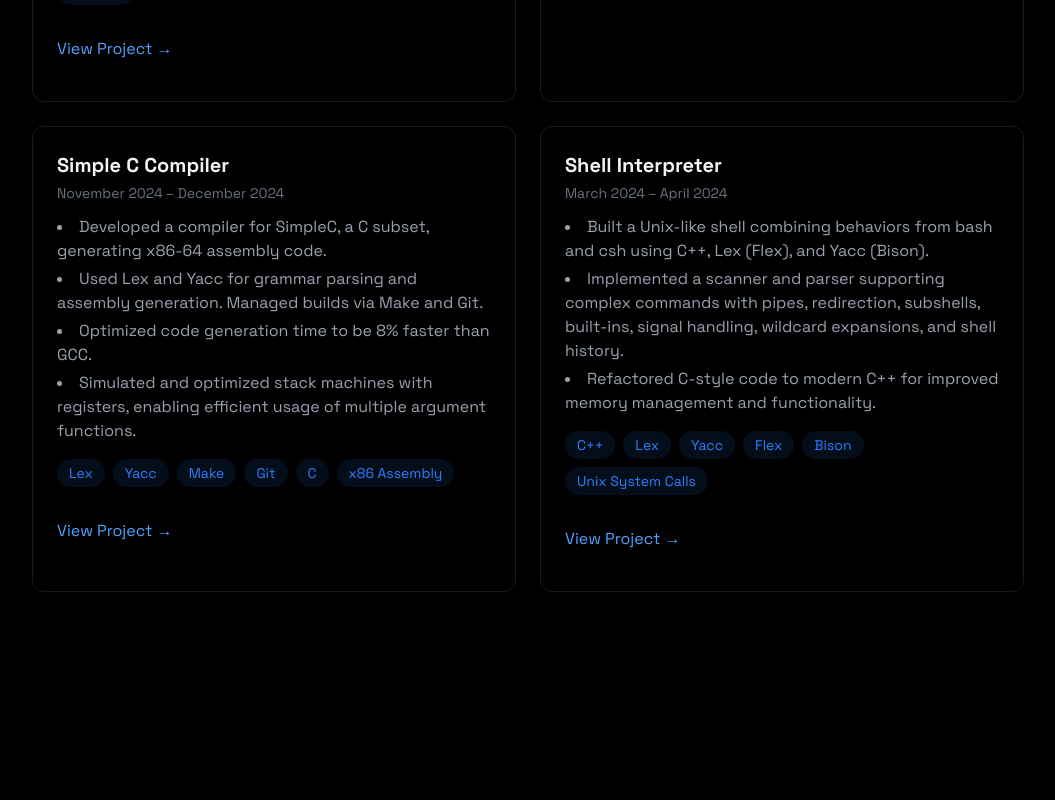
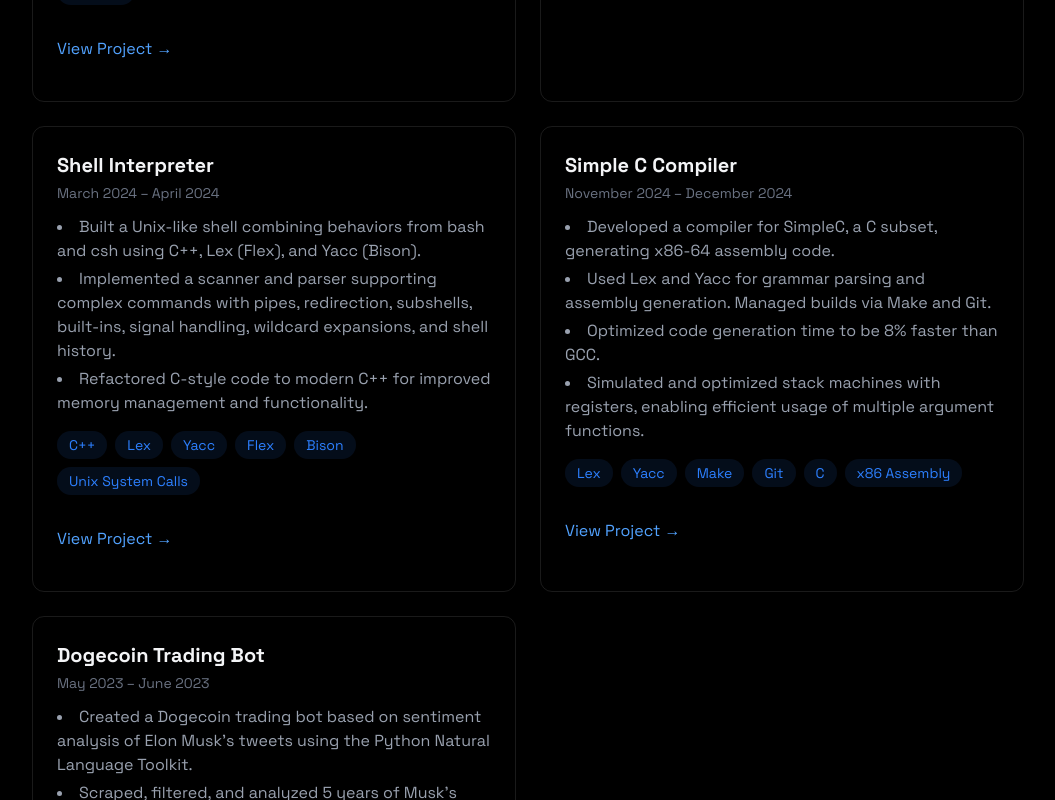
Before and after one commit to PranayN23/pranaynandkeolyar-portfolio, a React (Vite) app: page / in a window 1280 px wide. Shown: the part 3320-4120 px from the top of the page, without its empty margins (112-1167 px from the left). Built offline with nearby package versions, Linux system fonts and the light colour scheme.

Commit message:
added project links

```diff
--- a/src/components/sections/Projects.jsx
+++ b/src/components/sections/Projects.jsx
@@ -13,7 +13,7 @@ export const Projects = () => {
         "Built using Python, Flask, React, and MongoDB.",
       ],
       tech: ["Python", "Flask", "React", "MongoDB", "OpenAI API", "Whisper"],
-      link: "#",
+      link: "https://github.com/anish-mangla/Boilermake-Interview-Prep",
     },
     {
       title: "Bollywood Heardle",
@@ -24,6 +24,17 @@ export const Projects = () => {
         "Built core gameplay mechanics, including a progressive hint system with increasingly longer song clips.",
       ],
       tech: ["Python", "Flask", "React", "MongoDB", "Spotify API"],
+      link: "https://bollywood-heardle-1.onrender.com/",
+    },
+    {
+      title: "Shell Interpreter",
+      dates: "March 2024 – April 2024",
+      description: [
+        "Built a Unix-like shell combining behaviors from bash and csh using C++, Lex (Flex), and Yacc (Bison).",
+        "Implemented a scanner and parser supporting complex commands with pipes, redirection, subshells, built-ins, signal handling, wildcard expansions, and shell history.",
+        "Refactored C-style code to modern C++ for improved memory management and functionality.",
+      ],
+      tech: ["C++", "Lex", "Yacc", "Flex", "Bison", "Unix System Calls"],
       link: "#",
     },
     {
@@ -39,15 +50,15 @@ export const Projects = () => {
       link: "#",
     },
     {
-      title: "Shell Interpreter",
-      dates: "March 2024 – April 2024",
+      title: "Dogecoin Trading Bot",
+      dates: "May 2023 – June 2023",
       description: [
-        "Built a Unix-like shell combining behaviors from bash and csh using C++, Lex (Flex), and Yacc (Bison).",
-        "Implemented a scanner and parser supporting complex commands with pipes, redirection, subshells, built-ins, signal handling, wildcard expansions, and shell history.",
-        "Refactored C-style code to modern C++ for improved memory management and functionality.",
+        "Created a Dogecoin trading bot based on sentiment analysis of Elon Musk’s tweets using the Python Natural Language Toolkit.",
+        "Scraped, filtered, and analyzed 5 years of Musk’s tweet data using Pandas and NumPy.",
+        "Implemented Scipy and Quantstats to achieve a high trading return by the bot.",
       ],
-      tech: ["C++", "Lex", "Yacc", "Flex", "Bison", "Unix System Calls"],
-      link: "#",
+      tech: ["Python", "Pandas", "NumPy", "NLTK", "Scipy", "Quantstats"],
+      link: "https://github.com/PranayN23/Elon_Musk_Tweet_NLP_Project",
     },
   ];
 
```
